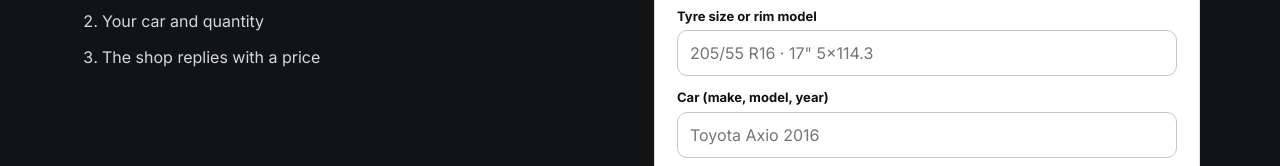
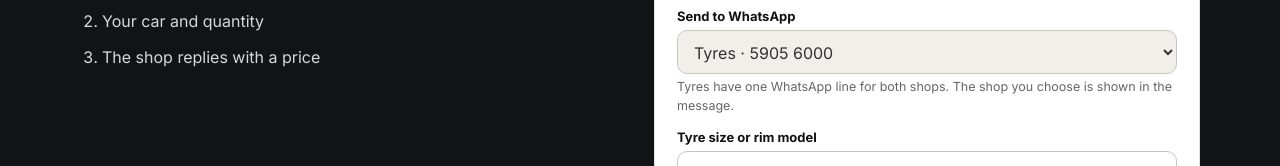
Before and after one commit to ctcwheels/ctcwheels.github.io, a plain HTML site: page index.html in a window 1280 px wide. Shown: the part 3978-4144 px from the top of the page. Drawn offline with nearby package versions, Linux system fonts and the light colour scheme.

Commit message:
Add files via upload

```diff
--- a/index.html
+++ b/index.html
@@ -103,6 +103,8 @@ section.blk{padding:64px 0}
 @media(max-width:860px){.quote{grid-template-columns:1fr}}
 form.q{color:var(--dark);background:#fff;border-radius:16px;padding:22px;border:1px solid #e3e1dc;display:grid;grid-template-columns:1fr 1fr;gap:12px}
 form.q .full{grid-column:1/-1}
+form.q select:disabled{background:#f1efea;color:#333;opacity:1}
+.qhint{font-size:12.5px;color:#666;margin-top:4px}
 form.q label{font-size:13px;font-weight:700;display:block;margin-bottom:4px}
 form.q input,form.q select,form.q textarea{width:100%;font:inherit;padding:10px 12px;border:1px solid #c9c6bf;border-radius:10px;background:#fff}
 form.q button{grid-column:1/-1;justify-content:center}
@@ -241,6 +243,7 @@ footer a{color:#fff}
     <div><label for="qshop"><span lang="fr">Magasin</span><span lang="en">Shop</span></label><select id="qshop"><option value="0">Cottage</option><option value="1">Bagatelle</option></select></div>
     <div><label for="qneed"><span lang="fr">Je cherche</span><span lang="en">I need</span></label><select id="qneed"><option value="tyres" data-fr="Pneus" data-en="Tyres">Pneus</option><option value="rims" data-fr="Jantes" data-en="Rims">Jantes</option><option value="both" data-fr="Pneus + jantes" data-en="Tyres + rims">Pneus + jantes</option><option value="repair" data-fr="Réparation / crevaison" data-en="Repair / puncture">Réparation / crevaison</option></select></div>
     <div><label for="qqty"><span lang="fr">Quantité</span><span lang="en">Quantity</span></label><select id="qqty"><option>4</option><option>2</option><option>1</option><option>5</option></select></div>
+    <div class="full"><label for="qnum"><span lang="fr">Envoyer au WhatsApp</span><span lang="en">Send to WhatsApp</span></label><select id="qnum"><option value="23059056000">5905 6000</option></select><div class="qhint" id="qhint"></div></div>
     <div class="full"><label for="qsize"><span lang="fr">Taille du pneu ou modèle de jante</span><span lang="en">Tyre size or rim model</span></label><input id="qsize" placeholder="205/55 R16 · 17&quot; 5×114.3"></div>
     <div class="full"><label for="qcar"><span lang="fr">Voiture (marque, modèle, année)</span><span lang="en">Car (make, model, year)</span></label><input id="qcar" placeholder="Toyota Axio 2016"></div>
     <div class="full"><label for="qmsg"><span lang="fr">Message (facultatif)</span><span lang="en">Message (optional)</span></label><textarea id="qmsg" rows="2"></textarea></div>
@@ -299,15 +302,25 @@ footer a{color:#fff}
     $('ps').textContent=m[5]||'–';$('psv').textContent=m[5]&&SP[m[5]]?SP[m[5]]+' km/h max':(m[5]==='Z'?'> 240 km/h':'–');
   }
   ts.oninput=read;ts.onkeyup=read;read();
-  $('tswa').onclick=function(){$('qsize').value=ts.value.toUpperCase();$('qneed').value='tyres'};
+  $('tswa').onclick=function(){$('qsize').value=ts.value.toUpperCase();$('qneed').value='tyres';if(window.fillNumHook)window.fillNumHook()};
   $('tsstock').onclick=function(){var m=ts.value.toUpperCase().match(/(\d{3})\s*\/\s*(\d{2})\s*Z?R?F?\s*(\d{2})/);this.href='tyres.html'+(m?'#'+m[1]+'/'+m[2]+' R'+m[3]:'')};
   // WhatsApp quote
-  var SH=[{"name":"Cottage","wa":"23057757242"},{"name":"Bagatelle","wa":"23052517242"}], TW='23059056000';
+  var SH=[{"name":"Cottage","wa":[["23057757242","5775 7242"],["23052547242","5254 7242"]]},{"name":"Bagatelle","wa":[["23052517242","5251 7242"],["23055327242","5532 7242"]]}], TW='23059056000', TWS='5905 6000';
+  // number list: rims -> the chosen shop's rims numbers (client picks); tyres, tyres + rims, repairs -> tyres line only
+  function fillNum(){
+    var s=SH[+$('qshop').value],rims=$('qneed').value==='rims',sel=$('qnum'),h='';
+    if(rims){for(var k=0;k<s.wa.length;k++)h+='<option value="'+s.wa[k][0]+'">'+tr('Jantes ','Rims ')+s.name+' · '+s.wa[k][1]+'</option>'}
+    else h='<option value="'+TW+'">'+tr('Pneus · ','Tyres · ')+TWS+'</option>';
+    sel.innerHTML=h;sel.disabled=!rims;
+    $('qhint').textContent=rims?tr('Choisissez le numéro du magasin.','Choose the shop number.'):tr('Les pneus ont une seule ligne WhatsApp pour les deux magasins. Le magasin choisi est indiqué dans le message.','Tyres have one WhatsApp line for both shops. The shop you choose is shown in the message.');
+  }
+  $('qshop').onchange=fillNum;$('qneed').onchange=fillNum;window.fillNumHook=fillNum;fillNum();
+  var lbs=document.querySelectorAll('.lang button');for(var z=0;z<lbs.length;z++)lbs[z].addEventListener('click',fillNum);
   $('qform').onsubmit=function(e){
     e.preventDefault();
     var s=SH[+$('qshop').value],need=$('qneed');
     // rims -> the chosen shop's rims line; tyres, tyres + rims and repairs -> the tyres line
-    var to=need.value==='rims'?s.wa:TW;
+    var to=need.value==='rims'?$('qnum').value:TW;
     var lines=[tr('Bonjour CTC'+(need.value==='rims'?' '+s.name:'')+',','Hello CTC'+(need.value==='rims'?' '+s.name:'')+',')];
     lines.push(tr('Je cherche : ','I need: ')+need.options[need.selectedIndex].text+' x'+$('qqty').value);
     if(need.value!=='rims')lines.push(tr('Magasin : ','Shop: ')+s.name);
```
